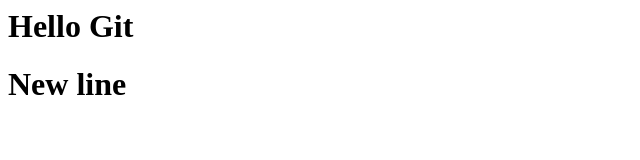
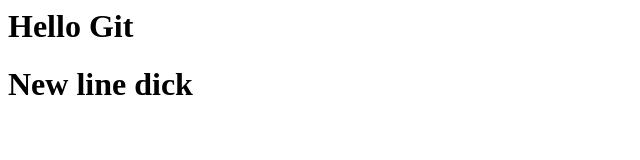
Before and after one commit to Manefick/Git_test, a plain HTML site: page index.html in a window 1280 px wide. Shown: the whole page, without its empty margins (0-640 px from the left). Drawn offline with Linux system fonts and the light colour scheme.

Commit message:
wrong commit

```diff
--- a/index.html
+++ b/index.html
@@ -1,2 +1,2 @@
 <h1>Hello Git</h1>
-<h1>New line</h1>
+<h1>New line dick</h1>
```
